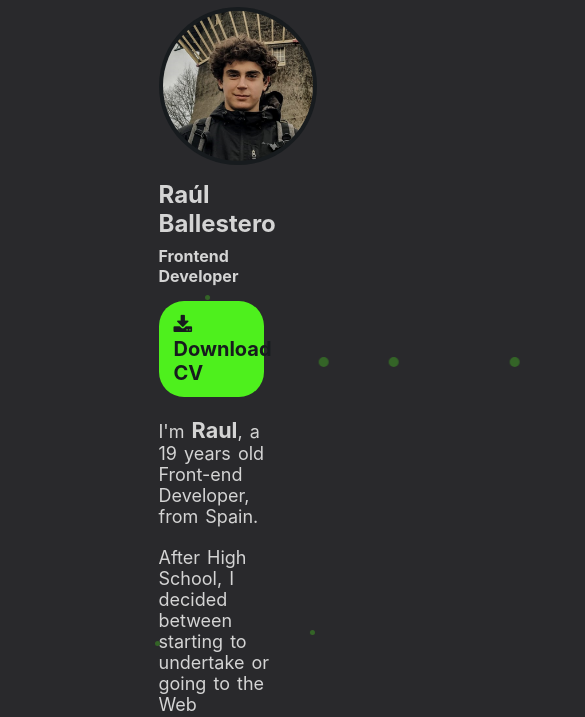
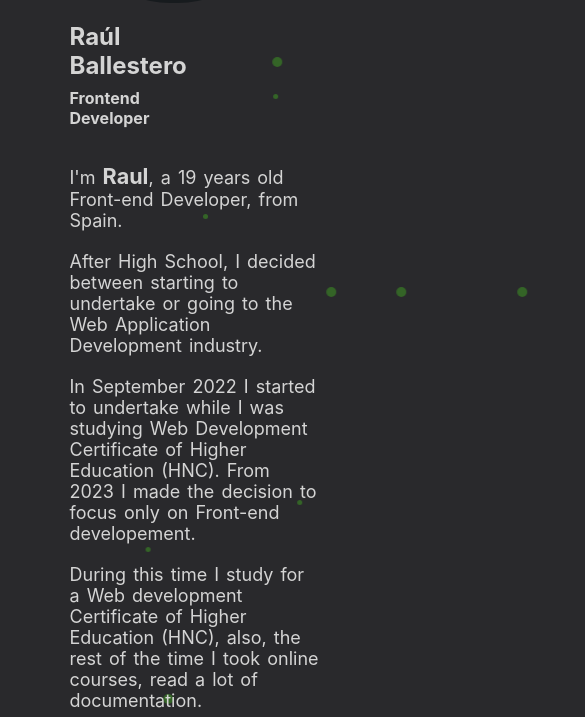
Before and after one commit to raulbalrod/portfolio, a plain HTML site: page index.html in a window 390 px wide. Shown: the part 398-1115 px from the top of the page, 585 px wide, since content can reach past the window. Drawn offline with nearby package versions, Linux system fonts and the light colour scheme.

Commit message:
Update files

```diff
--- a/index.css
+++ b/index.css
@@ -84,14 +84,13 @@ nav ul li a:hover{
 }
 
 .description .description-left{
-    margin-right: 10%;
-    display: flex;
-    flex-direction: column;
+    margin-right: 120px;
 }
+
 .description .description-left img{
     width: 200px;
     height: 200px;
-    border-radius: 50%;
+    border-radius: 100px;
     background-color: #171b1e;
     padding: 4px 4px;
 }
@@ -109,22 +108,6 @@ nav ul li a:hover{
 .description .description-right p {
     margin-top: 20px;
     font-size: large;
-}
-.btn {
-    margin-top: 15px;
-    background-color: #4ef01d;
-    border: none;
-    border-radius: 25px;
-    color: #171b1e;
-    padding: 12px 15px;
-    cursor: pointer;
-    font-size: 20px;
-    font-weight: bold;
-}
-.btn:hover {
-    background-color: #171b1e;
-    color: #4ef01d;
-    transition-duration: 0.5s;
 }
 
 footer h4{
@@ -540,12 +523,6 @@ footer ul{
     }
 
     .content {
-<<<<<<< HEAD
-        margin-left: 2%;
-        margin-right: 2%;
-    }
-    nav, hr, .btn {
-=======
         margin-left: 5%;
         margin-right: 5%;
     }
@@ -554,37 +531,47 @@ footer ul{
         margin: auto;
     }
     nav {
->>>>>>> 509d772e60ccac4257fe9026bea3eba79ed8837a
         display: none;
     }
 
-    .home1 {
-        padding: 0;
-    }
     .description {
+        width: 100%;
+        margin: 0;
         display: flex;
         flex-direction: column;
     }
     .description-left {
+        margin-bottom: 15px;
+        margin-top: 15px;
+    }
+    .description-left h3, .description-left h4 {
+        text-align: left;
+    }
+    .description-right p {
+        text-align: left;
+    }
+
+    #About {
+        width: 100%;
+    }
+    .sectionLenguages {
+        display: flex;
+        flex-direction: column;
         margin: 0;
     }
-    .description .description-left img{
-        width: 150px;
-        height: 150px;
-        border-radius: 50%;
-        background-color: #171b1e;
-        padding: 4px 4px;
+    .content-About {
+        width: 90%;
+        margin-top: 25px;
+        height: 300px;
     }
-    .description-left h3, .description-left h4, .description-right P {
-        text-align: left;
-
+    .ext {
+        width: 100px;
     }
-    .description-right:hover {
-        padding: 15px;
-        margin: 15px
+    #studies {
+        width: 100%;
     }
-
     .studies_section {
+        margin: 0;
         display: flex;
         flex-direction: column;
     }
@@ -596,7 +583,7 @@ footer ul{
         height: 100px;
     }
     .study_card .logo {
-        margin: auto 20%;
+        margin: 0 25px;
     }
     .study_card h3 {
         font-size: 15px;
@@ -604,21 +591,6 @@ footer ul{
     .study_card p {
         font-size: 10px;
     }
-<<<<<<< HEAD
-
-    .sectionLenguages {
-        display: flex;
-        flex-direction: column;
-        margin: auto;
-    }
-    .content-About {
-        width: 90%;
-        margin-top: 25px;
-        height: 300px;
-    }
-    .ext {
-        width: 60%;
-=======
     .experiences-section {
         padding: 50px 0;
         display: flex;
@@ -626,7 +598,6 @@ footer ul{
     }
     .description-right:hover {
         padding: 15px;
->>>>>>> 509d772e60ccac4257fe9026bea3eba79ed8837a
     }
 
     .projects-container-mobile {
--- a/index.html
+++ b/index.html
@@ -9,7 +9,6 @@
     <link rel="stylesheet" href="index.css">
     <link rel="stylesheet" href="https://unpkg.com/aos@next/dist/aos.css" />
     <link rel="icon" href="images/logo/favicon.png">
-    <link rel="stylesheet" href="https://cdnjs.cloudflare.com/ajax/libs/font-awesome/4.7.0/css/font-awesome.min.css">
 
 </head>
 <body>
@@ -20,11 +19,7 @@
                     <img src="images/logo/logo.png">
                 </a>
             </div>
-<<<<<<< HEAD
-            <nav data-aos="fade-left">
-=======
             <nav  data-aos="fade-left">
->>>>>>> 509d772e60ccac4257fe9026bea3eba79ed8837a
                 <ul>
                     <li class="home">
                         <a href="#presentacion-web"><h3>About Me</h3></a>
@@ -50,7 +45,6 @@
                         <img src="images/photos/profile.PNG">
                         <h3 class="animation-name-2">Raúl Ballestero</h3>
                         <h4 class="animation-name">Frontend Developer</h4>
-                        <a class="btn" href="docs/cv.pdf" download="docs/cv.pdf"><i class="fa fa-download"></i> Download CV</a>
                     </div>
                     <div class="description-right" style="text-align: center; word-spacing: 2px;" data-aos="fade-left">
                         <p>
@@ -317,10 +311,10 @@
                 <a href="https://github.com/raulbalrod" class="titulo">Github</a>
             </li>
             <li>
-                <a href="https://www.linkedin.com/in/raulbalrod/" class="icon">
+                <a href="www.linkedin.com/in/raulbalrod" class="icon">
                     <img src="images/logo/linkedin.png">
                 </a>
-                <a href="https://www.linkedin.com/in/raulbalrod/" class="titulo">Linkedin</a>
+                <a href="www.linkedin.com/in/raulbalrod" class="titulo">Linkedin</a>
             </li>
         </ul>
     </footer>
```
